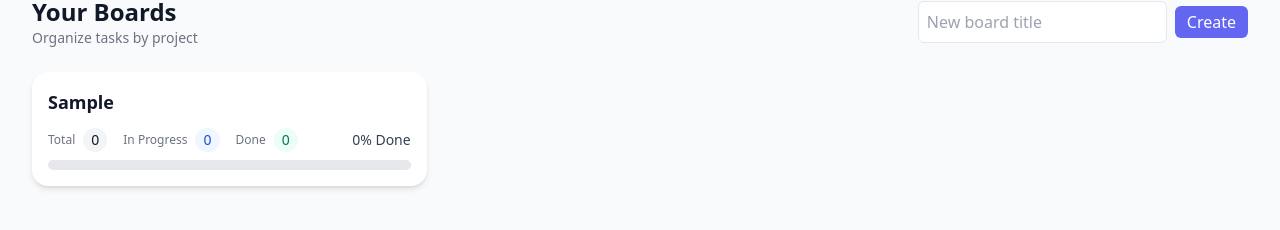
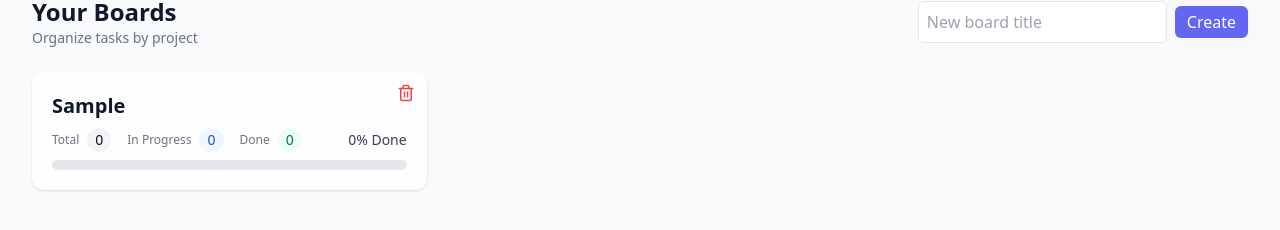
Before and after one commit to Neraa6/todo-list, a Next.js app: page / in a window 1280 px wide. Both pictures are taken after typing "Sample" into the empty fields and a click on the button "Create". Shown: the part 148-378 px from the top of the page. Built offline with nearby package versions, Linux system fonts and the light colour scheme.

Commit message:
add delete board

```diff
--- a/app/board/[id]/page.tsx
+++ b/app/board/[id]/page.tsx
@@ -9,6 +9,9 @@ import TaskForm from '../../components/BoardView/TaskForm';
 import { motion, AnimatePresence } from 'framer-motion';
 import { ArrowLeft } from 'lucide-react';
 import { Task, Status } from '../../types';
+import { Trash2 } from "lucide-react";
+
+
 
 // ⬇️ Tambahkan import ProgressBar
 import ProgressBar from '../../components/ProgressBar';
@@ -95,12 +98,28 @@ export default function BoardPage() {
           </div>
         </motion.div>
 
+       <div className="flex items-center gap-2">
   <button
     onClick={() => openNew('todo')}
     className="px-3 py-1 rounded bg-indigo-500 text-white"
   >
     Add Task
   </button>
+
+  {/* Delete Board Button */}
+  <button
+    onClick={() => {
+      if (confirm("Delete this board permanently?")) {
+        deleteBoard(boardId);
+        router.push("/");
+      }
+    }}
+    className="px-3 py-1 rounded bg-red-500 text-white hover:bg-red-600"
+  >
+    <Trash2 size={16} />
+  </button>
+</div>
+
       </div>
 
       <ProgressBar tasks={board.tasks} />
--- a/app/components/BoardCard.tsx
+++ b/app/components/BoardCard.tsx
@@ -1,23 +1,45 @@
-// components/BoardCard.tsx
 'use client';
 
-import React from 'react';
-import Link from 'next/link';
-import { Board } from '../types';
-import ProgressBar from './ProgressBar';
+import React from "react";
+import { Trash2 } from "lucide-react";
+import ProgressBar from "./ProgressBar";
+import { useRouter } from "next/navigation";
+import { Board } from "../types";
+import { useTodo } from "../context/TodoContext";
 
-export default function BoardCard({ board }: { board: Board }) {
-  const total = board.tasks.length;
-  const done = board.tasks.filter(t => t.status === 'done').length;
-  const percent = total === 0 ? 0 : Math.round((done / total) * 100);
+interface Props {
+  board: Board;
+}
+
+export default function BoardCard({ board }: Props) {
+  const router = useRouter();
+  const { deleteBoard } = useTodo();
+
+  const handleDelete = () => {
+    if (confirm("Delete this board? This action cannot be undone.")) {
+      deleteBoard(board.id);
+    }
+  };
 
   return (
-    <Link href={`/board/${board.id}`} className="block p-4 rounded-2xl bg-white dark:bg-gray-800 shadow-md hover:scale-[1.01] transition">
-      <h3 className="font-semibold text-lg">{board.title}</h3>
-      <p className="text-sm text-gray-500 dark:text-gray-400">{board.description}</p>
-      <div className="mt-3">
-        <ProgressBar tasks={board.tasks ?? []}/>
-      </div>
-    </Link>
+    <div
+      className="relative cursor-pointer p-5 rounded-xl bg-white/80 dark:bg-gray-800/50 shadow hover:shadow-lg transition"
+      onClick={() => router.push(`/board/${board.id}`)}
+    >
+      {/* Delete button */}
+      <button
+        onClick={(e) => {
+          e.stopPropagation(); // supaya click card tidak ikut buka board
+          handleDelete();
+        }}
+        className="absolute top-3 right-3 text-red-500 hover:text-red-700 transition"
+      >
+        <Trash2 size={18} />
+      </button>
+
+      <h3 className="text-xl font-semibold mb-2">{board.title}</h3>
+
+      <ProgressBar tasks={board.tasks} />
+    </div>
   );
 }
```
Lines whose indentation alone changed are shown as unchanged.
